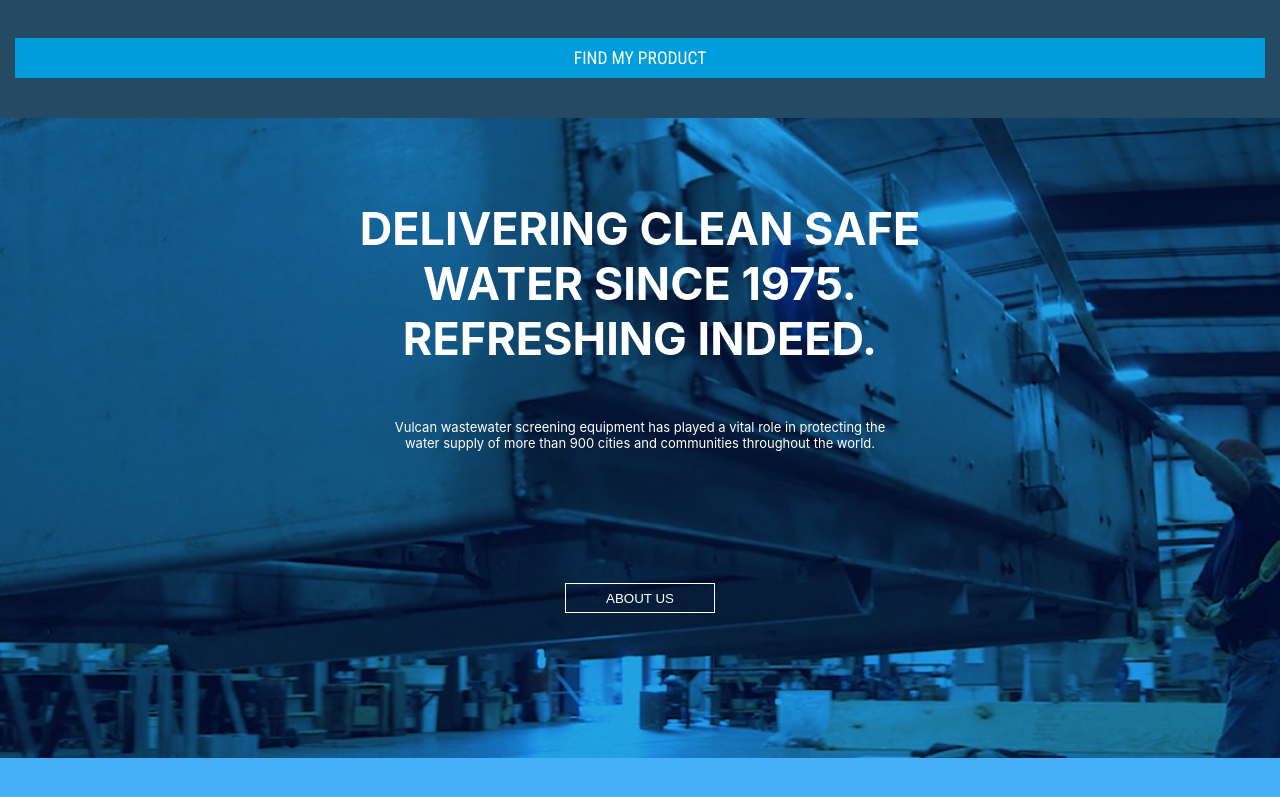
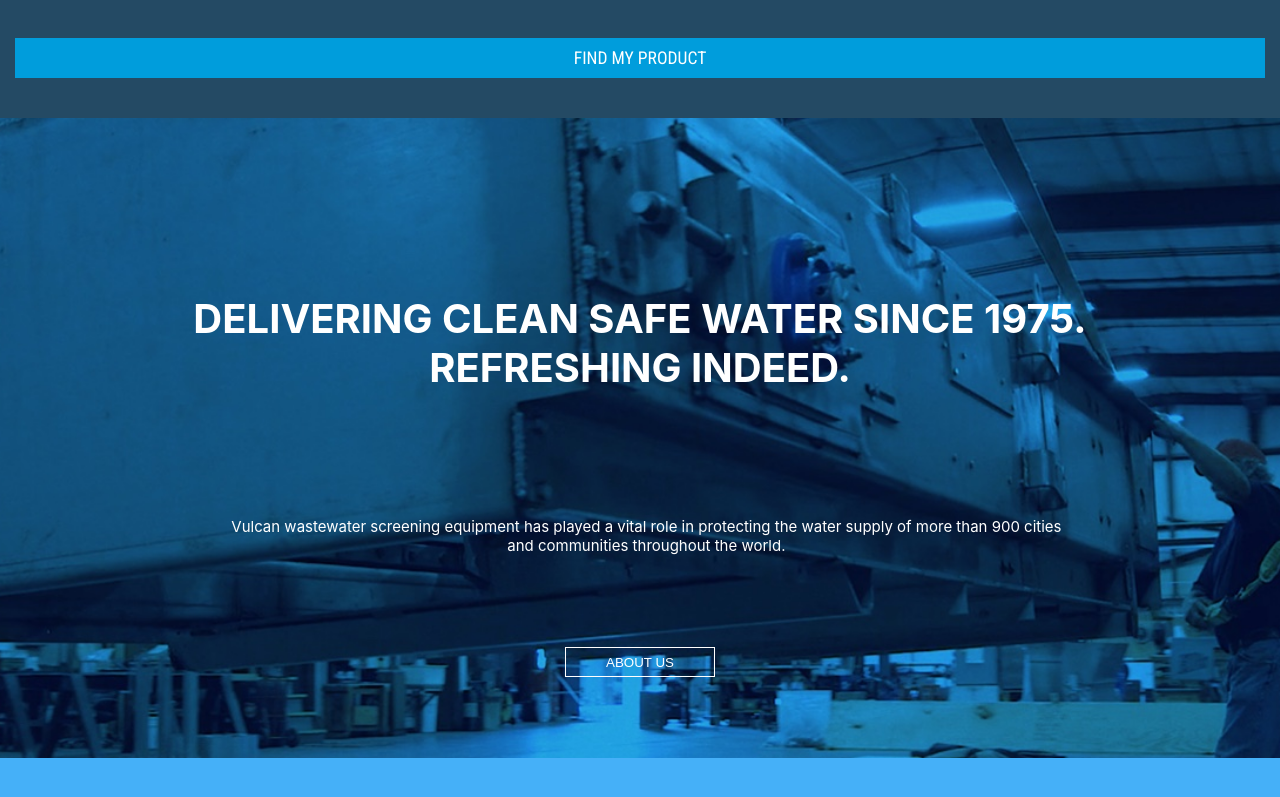
Before and after one commit to StellaRK99/Project2-VulcanMockup, a React (Create React App) app: page / in a window 1280 px wide. Shown: the part 1613-2410 px from the top of the page. Built offline with nearby package versions, Linux system fonts and the light colour scheme.

Commit message:
converted aboutBanner to mobile first (min-width queries)

```diff
--- a/src/public/stylesheets/_AboutBanner.scss
+++ b/src/public/stylesheets/_AboutBanner.scss
@@ -14,67 +14,40 @@
 
     }
     h1{
-        font-size:45px;
-        width:50%;
         text-align:center;
         color:white;
         position: absolute;
-        top: 20%;
+        transform: translate(-50%, -50%);
+        top:30%;
         left: 50%;
-        transform: translate(-50%, -50%);
+        width:80%;
+        font-size: 30px;
     }
     p{
-        font-size:13px;
+        font-size:14px;
         text-align:center;
-        width:40%;
         color:white;
         position: absolute;
-        top: 45%;
-        left: 30%;
+        width:65%;
+        top:50%;
+        left:18%;
     }
     button{
         position:absolute;
-        top:75%;
-        left:50%;
         transform: translate(-50%, -50%);
-
-
         background-color: transparent;
         color:white;
         border:1px solid white;
         width:150px;
         height:30px;
+        top:85%;
+        left:50%;
     }
 
 }
+@media(min-width:640px){
+    .aboutBanner{
 
-@media(max-width:900px){
-    .aboutBanner{
-        h1{
-            width:70%;
-        }
-    }
-}
-
-@media(max-width:640px){
-    .aboutBanner{
-        h1{
-            top:30%;
-            width:80%;
-            font-size: 40px;
-        }
-        p{
-            width:65%;
-            top:60%;
-        }
-        button{
-            top:85%;
-        }
-    }
-}
-
-@media(max-width:640px){
-    .aboutBanner{
         h1{
             top:30%;
             width:80%;
@@ -84,6 +57,7 @@
             width:65%;
             top:60%;
             left:18%;
+            font-size:15px;
         }
         button{
             top:85%;
@@ -91,20 +65,10 @@
     }
 }
 
-@media(max-width:400px){
+@media(min-width:900px){
     .aboutBanner{
         h1{
-            top:30%;
-            width:80%;
-            font-size: 30px;
-        }
-        p{
-            width:65%;
-            top:50%;
-            left:18%;
-        }
-        button{
-            top:85%;
+            width:70%;
         }
     }
 }
--- a/src/public/stylesheets/index.css
+++ b/src/public/stylesheets/index.css
@@ -381,31 +381,29 @@
 }
 
 .aboutBanner h1 {
-  font-size: 45px;
-  width: 50%;
   text-align: center;
   color: white;
   position: absolute;
-  top: 20%;
-  left: 50%;
   -webkit-transform: translate(-50%, -50%);
           transform: translate(-50%, -50%);
+  top: 30%;
+  left: 50%;
+  width: 80%;
+  font-size: 30px;
 }
 
 .aboutBanner p {
-  font-size: 13px;
+  font-size: 14px;
   text-align: center;
-  width: 40%;
   color: white;
   position: absolute;
-  top: 45%;
-  left: 30%;
+  width: 65%;
+  top: 50%;
+  left: 18%;
 }
 
 .aboutBanner button {
   position: absolute;
-  top: 75%;
-  left: 50%;
   -webkit-transform: translate(-50%, -50%);
           transform: translate(-50%, -50%);
   background-color: transparent;
@@ -413,30 +411,11 @@
   border: 1px solid white;
   width: 150px;
   height: 30px;
+  top: 85%;
+  left: 50%;
 }
 
-@media (max-width: 900px) {
-  .aboutBanner h1 {
-    width: 70%;
-  }
-}
-
-@media (max-width: 640px) {
-  .aboutBanner h1 {
-    top: 30%;
-    width: 80%;
-    font-size: 40px;
-  }
-  .aboutBanner p {
-    width: 65%;
-    top: 60%;
-  }
-  .aboutBanner button {
-    top: 85%;
-  }
-}
-
-@media (max-width: 640px) {
+@media (min-width: 640px) {
   .aboutBanner h1 {
     top: 30%;
     width: 80%;
@@ -446,25 +425,16 @@
     width: 65%;
     top: 60%;
     left: 18%;
+    font-size: 15px;
   }
   .aboutBanner button {
     top: 85%;
   }
 }
 
-@media (max-width: 400px) {
+@media (min-width: 900px) {
   .aboutBanner h1 {
-    top: 30%;
-    width: 80%;
-    font-size: 30px;
-  }
-  .aboutBanner p {
-    width: 65%;
-    top: 50%;
-    left: 18%;
-  }
-  .aboutBanner button {
-    top: 85%;
+    width: 70%;
   }
 }
 
```
Also changed, not shown: 1 other file (tests, documents, lock files or other folders).
